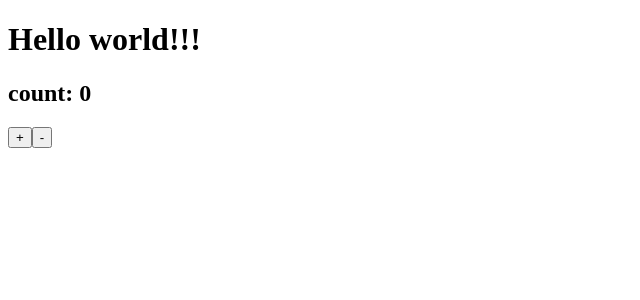
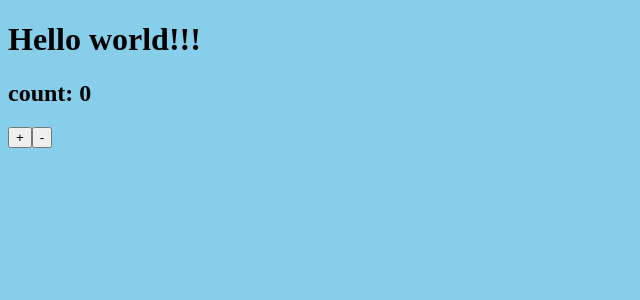
Before and after one commit to TakuyaTaniguchi/webpackPlain, a React app: page / in a window 1280 px wide. Shown: the top 300 px of the page, without its empty margins (0-640 px from the left). Built offline with nearby package versions, Linux system fonts and the light colour scheme; the HTML template or start-up script is replaced by a standard one.

Commit message:
Update import CSS

```diff
--- a/package.json
+++ b/package.json
@@ -26,7 +26,9 @@
     "@babel/preset-env": "^7.6.0",
     "@babel/preset-react": "^7.0.0",
     "babel-loader": "^8.0.6",
+    "css-loader": "^3.2.0",
     "html-webpack-plugin": "^3.2.0",
+    "style-loader": "^1.0.0",
     "webpack": "^4.40.2",
     "webpack-cli": "^3.3.8",
     "webpack-dev-server": "^3.8.1",
--- a/src/index.js
+++ b/src/index.js
@@ -1,5 +1,6 @@
 import React from 'react'
 import ReactDom from 'react-dom'
 import App from './App'
+import './style.css'
 
 ReactDom.render(<App/>,document.getElementById('app'))
--- /dev/null
+++ b/src/style.css
@@ -0,0 +1,3 @@
+body{
+    background-color: skyblue;
+}
--- a/webpack.config.base.js
+++ b/webpack.config.base.js
@@ -18,7 +18,12 @@
                 options: {
                     presets: ['@babel/preset-env','@babel/preset-react'],
                     plugins: ['@babel/plugin-proposal-class-properties']
-                }
+                },
+            },
+            {
+                test: /\.css$/,
+                use: ['style-loader','css-loader'],
+                exclude: /node_modules/
             }
         ]
     },
```
Also changed, not shown: 1 other file (tests, documents, lock files or other folders).
